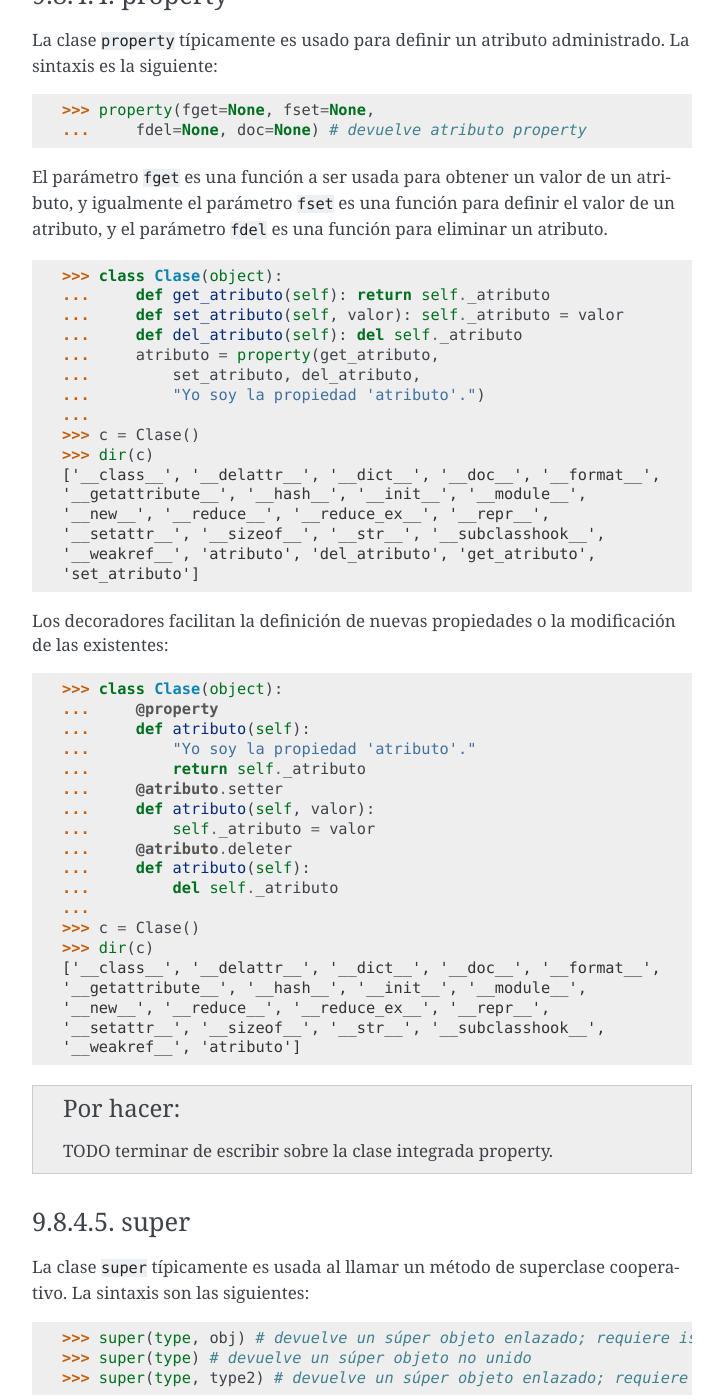
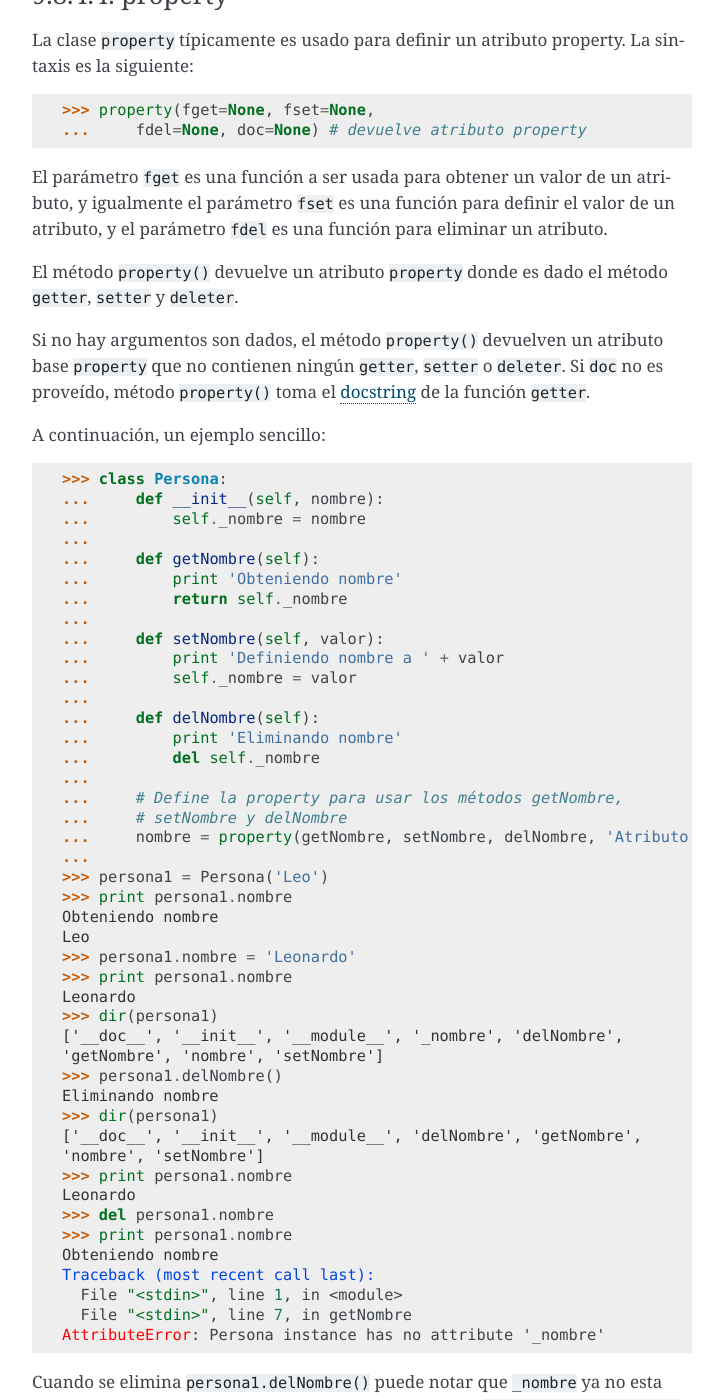
Before and after one commit to macagua/entrenamiento.python_basico, a Sphinx documentation site: the page built from source/leccion9/clases_integradas.rst, in a window 1280 px wide and 1400 px high, scrolled down 16624 px. Shown: the whole window, without its empty margins (388-1111 px from the left). Built offline with Sphinx 7.4.7, drawn with Linux system fonts in a browser that asks for light colours; some of the changed text lies outside the part shown.

Commit message:
Agregar un ejemplo real del uso de property en las clases integradas

```diff
--- a/source/leccion9/clases_integradas.rst
+++ b/source/leccion9/clases_integradas.rst
@@ -972,7 +972,7 @@ corroborar si un objeto es instancia de una clase se utiliza la función
 property
 ~~~~~~~~
 
-La clase ``property`` típicamente es usado para definir un atributo administrado.
+La clase ``property`` típicamente es usado para definir un atributo property.
 La sintaxis es la siguiente:
 
 ::
@@ -984,51 +984,151 @@ El parámetro ``fget`` es una función a ser usada para obtener un valor de un a
 y igualmente el parámetro ``fset`` es una función para definir el valor de un atributo,
 y el parámetro ``fdel`` es una función para eliminar un atributo.
 
-::
+El método ``property()`` devuelve un atributo ``property`` donde es dado el método
+``getter``, ``setter`` y ``deleter``.
 
-    >>> class Clase(object):
-    ...     def get_atributo(self): return self._atributo
-    ...     def set_atributo(self, valor): self._atributo = valor
-    ...     def del_atributo(self): del self._atributo
-    ...     atributo = property(get_atributo,
-    ...         set_atributo, del_atributo,
-    ...         "Yo soy la propiedad 'atributo'.")
-    ...
-    >>> c = Clase()
-    >>> dir(c)
-    ['__class__', '__delattr__', '__dict__', '__doc__', '__format__',
-    '__getattribute__', '__hash__', '__init__', '__module__',
-    '__new__', '__reduce__', '__reduce_ex__', '__repr__',
-    '__setattr__', '__sizeof__', '__str__', '__subclasshook__',
-    '__weakref__', 'atributo', 'del_atributo', 'get_atributo',
-    'set_atributo']
+Si no hay argumentos son dados, el método ``property()`` devuelven un atributo base
+``property`` que no contienen ningún ``getter``, ``setter`` o ``deleter``. Si ``doc``
+no es proveído, método ``property()`` toma el :ref:`docstring <python_str_docstrings>`
+de la función ``getter``.
 
-Los decoradores facilitan la definición de nuevas propiedades o la modificación de
-las existentes:
+A continuación, un ejemplo sencillo:
 
 ::
 
-    >>> class Clase(object):
+    >>> class Persona:
+    ...     def __init__(self, nombre):
+    ...         self._nombre = nombre
+    ...
+    ...     def getNombre(self):
+    ...         print 'Obteniendo nombre'
+    ...         return self._nombre
+    ...
+    ...     def setNombre(self, valor):
+    ...         print 'Definiendo nombre a ' + valor
+    ...         self._nombre = valor
+    ...
+    ...     def delNombre(self):
+    ...         print 'Eliminando nombre'
+    ...         del self._nombre
+    ...
+    ...     # Define la property para usar los métodos getNombre,
+    ...     # setNombre y delNombre
+    ...     nombre = property(getNombre, setNombre, delNombre, 'Atributo property nombre')
+    ...
+    >>> persona1 = Persona('Leo')
+    >>> print persona1.nombre
+    Obteniendo nombre
+    Leo
+    >>> persona1.nombre = 'Leonardo'
+    >>> print persona1.nombre
+    Leonardo
+    >>> dir(persona1)
+    ['__doc__', '__init__', '__module__', '_nombre', 'delNombre',
+    'getNombre', 'nombre', 'setNombre']
+    >>> persona1.delNombre()
+    Eliminando nombre
+    >>> dir(persona1)
+    ['__doc__', '__init__', '__module__', 'delNombre', 'getNombre',
+    'nombre', 'setNombre']
+    >>> print persona1.nombre
+    Leonardo
+    >>> del persona1.nombre
+    >>> print persona1.nombre
+    Obteniendo nombre
+    Traceback (most recent call last):
+      File "<stdin>", line 1, in <module>
+      File "<stdin>", line 7, in getNombre
+    AttributeError: Persona instance has no attribute '_nombre'
+
+Cuando se elimina ``persona1.delNombre()`` puede notar que ``_nombre`` ya no esta
+disponible y si se vuelve a imprimir el valor de nombre ``print persona1.nombre``
+aun muestra el valor inicializado con el método ``setNombre``, entonces al ejecutar
+``del persona1.nombre`` se elimina por completo el valor en memoria, luego si intenta
+mostrar el valor del *atributo property* ``nombre`` lanza
+:ref:`AttributeError <python_exception_attributeerror>` por no encontró ``_nombre``
+el cual es usado como la variable privado para almacenar el nombre de una Persona.
+
+Se definió lo siguiente:
+
+- Un método ``getter`` getNombre() para obtener el nombre de la persona,
+- Un método ``setter`` setNombre() para definir el nombre de la persona,
+- Un método ``deleter`` delNombre() para eliminar el nombre de la persona.
+
+Ahora tiene definido un *atributo property* ``nombre`` llamando al método ``property()``.
+
+Como se mostró en el código anterior, la referencia ``persona1.nombre`` internamente
+llama al método ``getName()`` como *getter*, ``setName()`` como *setter* y ``delName()``
+como *deleter* a través de las salidas impresas presente dentro de los métodos.
+
+También se definió el :ref:`docstring <python_str_docstrings>` del atributo con el
+valor *'Atributo property nombre'*.
+
+Otra alternativa son los :ref:`decoradores <python_decoradores>` facilitan la definición
+de nuevas propiedades o la modificación de las existentes:
+
+A continuación se creará un *atributo property* con métodos ``getter``, ``setter`` y
+``deleter`` usando el decorador ``@property`` en vez de usar el método ``property()``,
+usted puede usar el decorador Python ``@property`` para asignar el método ``getter``,
+``setter`` y ``deleter``:
+
+::
+
+    >>> class Persona:
+    ...     def __init__(self, nombre):
+    ...         self._nombre = nombre
+    ...
     ...     @property
-    ...     def atributo(self):
-    ...         "Yo soy la propiedad 'atributo'."
-    ...         return self._atributo
-    ...     @atributo.setter
-    ...     def atributo(self, valor):
-    ...         self._atributo = valor
-    ...     @atributo.deleter
-    ...     def atributo(self):
-    ...         del self._atributo
+    ...     def nombre(self):
+    ...         print 'Obteniendo nombre'
+    ...         return self._nombre
     ...
-    >>> c = Clase()
-    >>> dir(c)
-    ['__class__', '__delattr__', '__dict__', '__doc__', '__format__',
-    '__getattribute__', '__hash__', '__init__', '__module__',
-    '__new__', '__reduce__', '__reduce_ex__', '__repr__',
-    '__setattr__', '__sizeof__', '__str__', '__subclasshook__',
-    '__weakref__', 'atributo']
+    ...     @nombre.setter
+    ...     def nombre(self, valor):
+    ...         print 'Definiendo nombre a ' + valor
+    ...         self._nombre = valor
+    ...
+    ...     @nombre.deleter
+    ...     def nombre(self):
+    ...         print 'Eliminando nombre'
+    ...         del self._nombre
+    ...
+    >>> persona1 = Persona('Leo')
+    >>> print 'El nombre es:', persona1.nombre
+    El nombre es: Obteniendo nombre
+    Leo
+    >>> persona1.nombre = 'Leonardo'
+    >>> print persona1.nombre
+    Leonardo
+    >>> dir(persona1)
+    ['__doc__', '__init__', '__module__', '_nombre', 'nombre']
+    >>> del persona1.nombre
+    >>> dir(persona1)
+    ['__doc__', '__init__', '__module__', '_nombre', 'nombre']
+    >>> print persona1.nombre
+    Obteniendo nombre
+    Leo
 
-.. todo:: TODO terminar de escribir sobre la clase integrada property.
+Aquí, en vez de usar el método ``property()``, es usado el
+:ref:`decorador <python_decoradores>` @property.
+
+Primero especifica que el método ``nombre()`` es un atributo de la clase ``Persona``.
+Esto es hecho usando la sintaxis ``@property`` antes el método *getter* como se
+muestra en el código anterior.
+
+Seguidamente se usa el nombre del atributo ``nombre`` para especificar los métodos
+*setter* y *deleter*.
+
+Esto es hecho usando la sintaxis @<nombre-de-atributo>.setter (``@nombre.setter``) para
+el método *setter* y @<nombre-de-atributo>.deleter (``@nombre.deleter``) para el método
+*deleter*.
+
+Note, es usando el mismo método ``nombre()`` con diferentes definiciones para definir
+los métodos ``getter``, ``setter`` y ``deleter``.
+
+Ahora, cada vez que se usa ``persona1.nombre``, es internamente llama el apropiado método
+para ``getter``, ``setter`` y ``deleter`` como lo muestra la salida impresa presente
+dentro de cada método.
 
 
 .. _python_cls_super:
```
